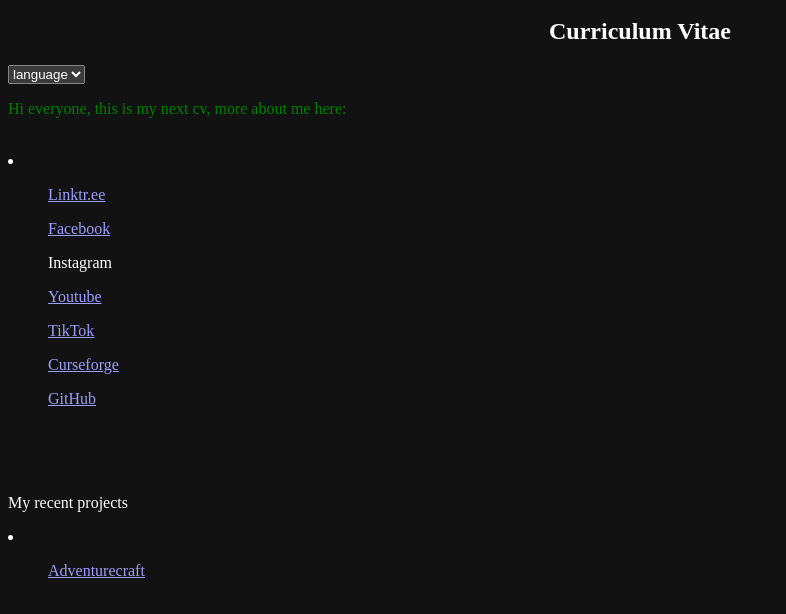
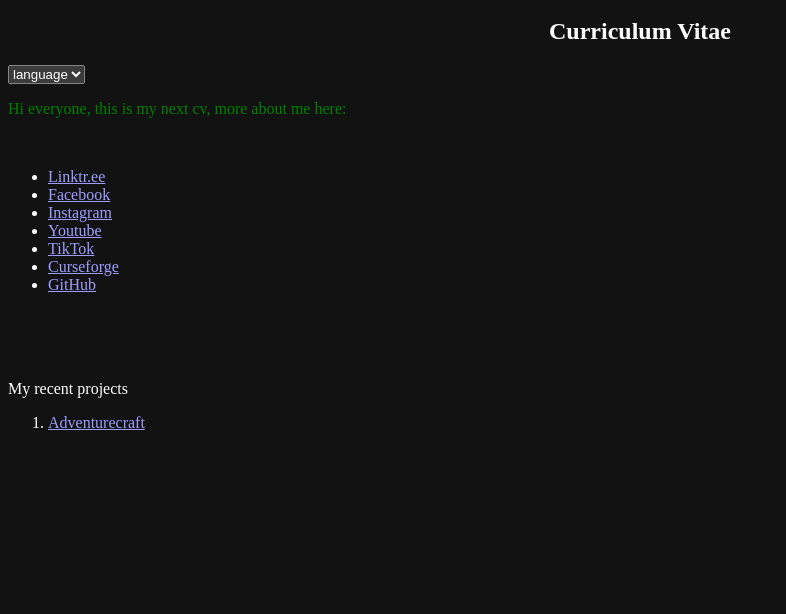
Before and after one commit to juan3178316/juan3178316, a plain HTML site: page index.html in a window 1280 px wide. Shown: the part 48-662 px from the top of the page, without its empty margins (0-786 px from the left). Drawn offline with Linux system fonts and the light colour scheme.

Commit message:
Update index.html
Hot fix 🔥

```diff
--- a/index.html
+++ b/index.html
@@ -18,19 +18,19 @@
 			<option>Spanish</option>
 		</select>
 		<p style="color: green;">Hi everyone, this is my next cv, more about me here:</p></br>
-		<li>
-			<ol><a href="https://linktr.ee/juan3178">Linktr.ee</a></ol>
-			<ol><a href="https://facebook.com/juan3178316">Facebook</a></ol>
-			<ol><a href="https://instagram.com/juan__3178"></a>Instagram</ol>
-			<ol><a href="https://youtube.com/@juan_3178">Youtube</a></ol>
-			<ol><a href="https://tiktok.com/@juan.3178">TikTok</a></ol>
-			<ol><a href="https://curseforge.com/members/juan3178">Curseforge</a></ol>
-			<ol><a href="https://github.com/juan3178316">GitHub</a></ol>
-		</li>
+		<ul>
+			<li><a href="https://linktr.ee/juan3178">Linktr.ee</a></li>
+			<li><a href="https://facebook.com/juan3178316">Facebook</a></li>
+			<li><a href="https://instagram.com/juan__3178">Instagram</a></li>
+			<li><a href="https://youtube.com/@juan_3178">Youtube</a></li>
+			<li><a href="https://tiktok.com/@juan.3178">TikTok</a></li>
+			<li><a href="https://curseforge.com/members/juan3178">Curseforge</a></li>
+			<li><a href="https://github.com/juan3178316">GitHub</a></li>
+		</ul>
 	</br></br></br>
 		<p>My recent projects</p>
-		<li>
-			<ol><a href="https://curseforge.com/minecraft-bedrock/addons/adventurecraft">Adventurecraft</a></ol>
-		</li>
+		<ol>
+			<li><a href="https://curseforge.com/minecraft-bedrock/addons/adventurecraft">Adventurecraft</a></li>
+		</ol>
 	</body>
 </html>
```
